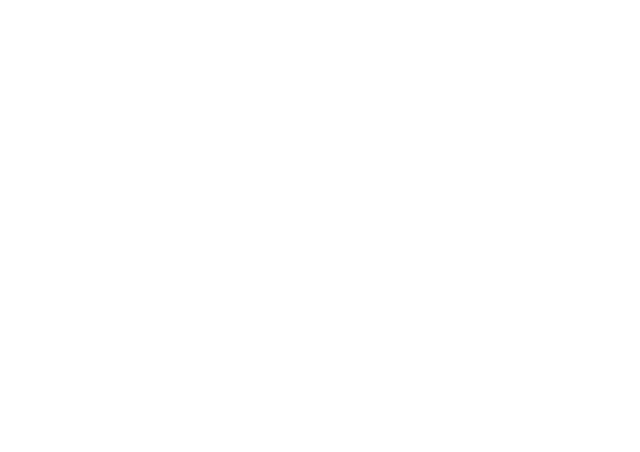
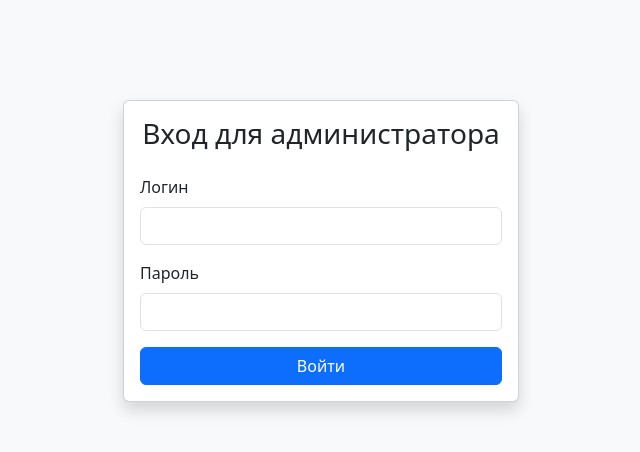
Before and after one commit to Ytk-Platonov/pm-03, a PHP site: page /login.php in a window 1280 px wide. Before the commit the part shown is empty. Shown: the top 452 px of the page, without its empty margins (319-959 px from the left). Run offline with PHP 8.4, Linux system fonts and the light colour scheme.

Commit message:
Update login.php

```diff
--- a/login.php
+++ b/login.php
@@ -1,6 +1,8 @@
 <?php
 session_start();
 require 'db.php';
+
+$error = '';
 
 if ($_SERVER['REQUEST_METHOD'] === 'POST') {
     $username = trim($_POST['username'] ?? '');
@@ -10,9 +12,9 @@
     $stmt->execute([$username]);
     $user = $stmt->fetch();
 
-    // Проверка пароля (используйте password_verify)
     if ($user && password_verify($password, $user['password_hash'])) {
         $_SESSION['admin_id'] = $user['id'];
+        $_SESSION['admin_username'] = $user['username'];
         header("Location: admin.php");
         exit;
     } else {
@@ -20,4 +22,34 @@
     }
 }
 ?>
-<!-- HTML форма + вывод $error -->
+<!DOCTYPE html>
+<html lang="ru">
+<head>
+    <meta charset="UTF-8">
+    <title>Вход в панель управления</title>
+    <link href="https://cdn.jsdelivr.net/npm/bootstrap@5.3.0/dist/css/bootstrap.min.css" rel="stylesheet">
+</head>
+<body class="bg-light">
+<div class="container" style="max-width: 420px; margin-top: 100px;">
+    <div class="card shadow">
+        <div class="card-body">
+            <h3 class="text-center mb-4">Вход для администратора</h3>
+            <?php if ($error): ?>
+                <div class="alert alert-danger"><?= htmlspecialchars($error) ?></div>
+            <?php endif; ?>
+            <form method="post">
+                <div class="mb-3">
+                    <label class="form-label">Логин</label>
+                    <input type="text" name="username" class="form-control" required>
+                </div>
+                <div class="mb-3">
+                    <label class="form-label">Пароль</label>
+                    <input type="password" name="password" class="form-control" required>
+                </div>
+                <button type="submit" class="btn btn-primary w-100">Войти</button>
+            </form>
+        </div>
+    </div>
+</div>
+</body>
+</html>
```
